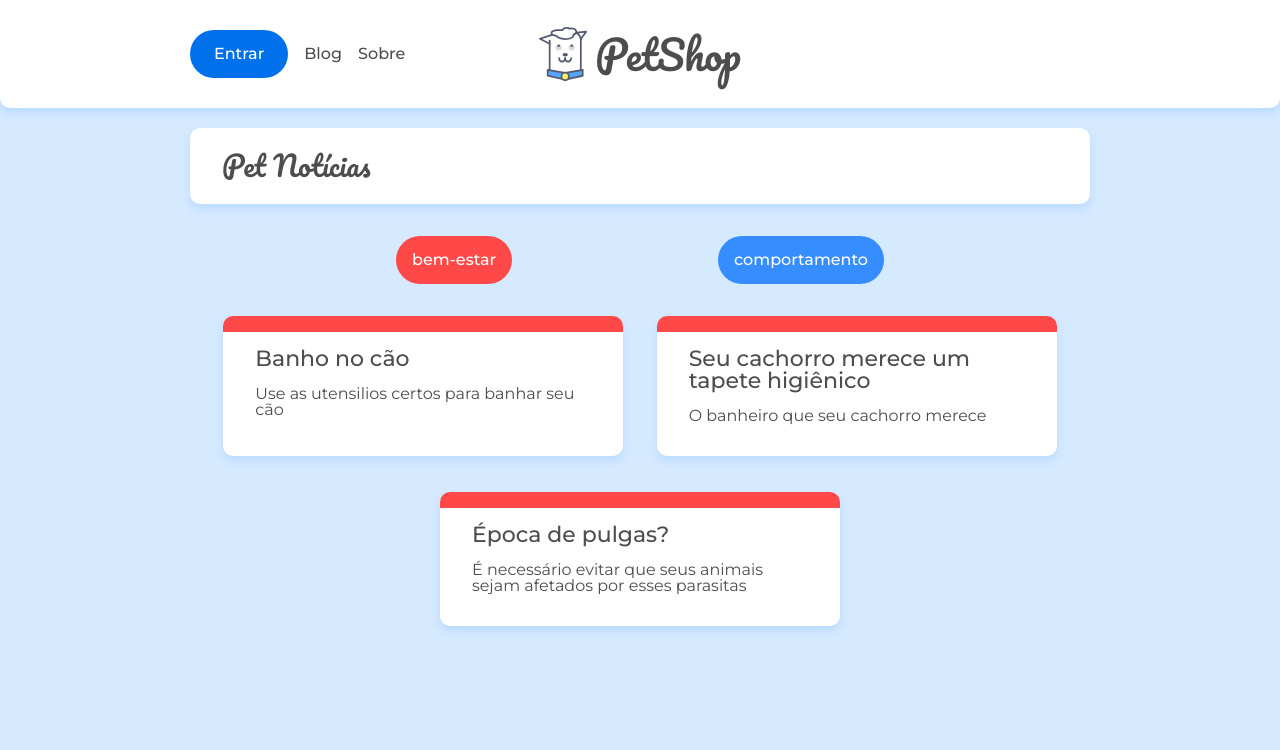
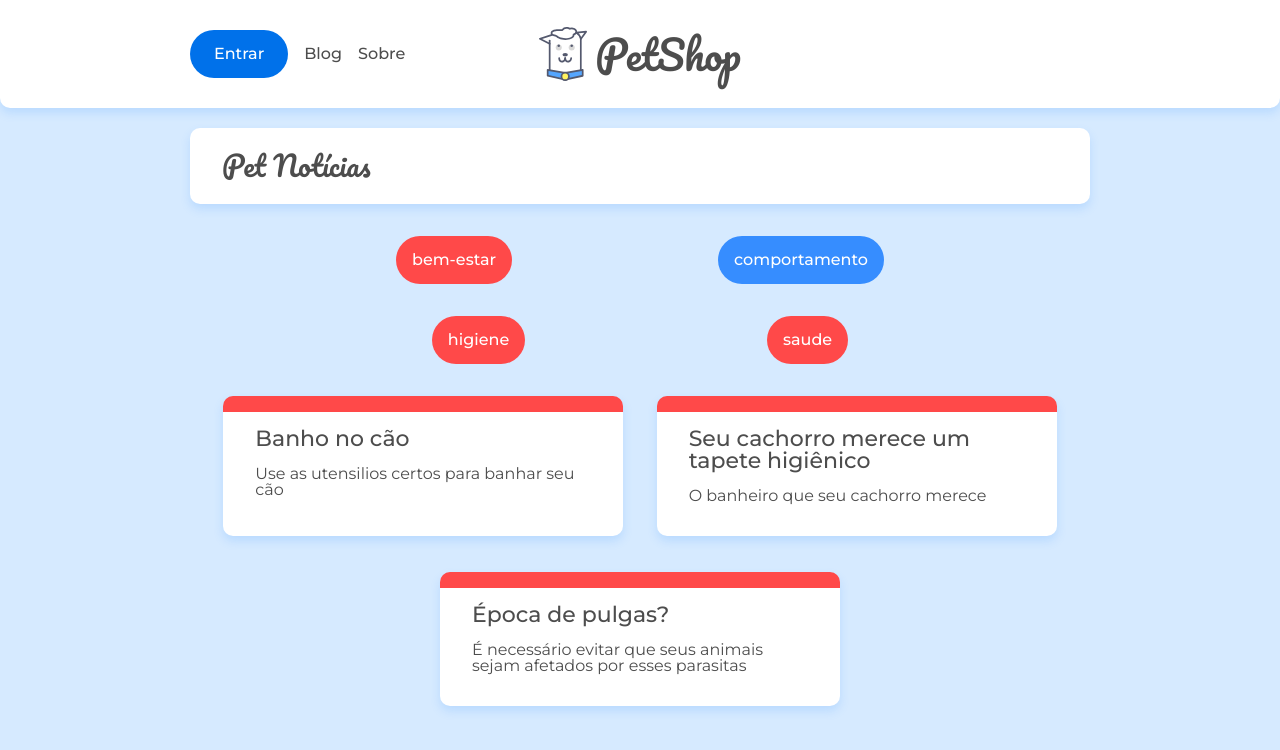
Before and after one commit to pinheiroduda/alura-petshop, a React (Create React App) app: page /categoria/bem-estar in a window 1280 px wide. Shown: the top 750 px of the page. Built offline with nearby package versions, Linux system fonts and the light colour scheme; data requests are answered from the project's data file.

Commit message:
feat: displays subcategories buttons

```diff
--- a/src/paginas/Categoria.jsx
+++ b/src/paginas/Categoria.jsx
@@ -6,10 +6,11 @@ import ListaPost from '../components/ListaPost'
 
 import '../assets/css/blog.css'
 import { busca } from '../api/api'
+import { Link } from 'react-router-dom'
 
 const Categoria = () => {
   const { id } = useParams()
-  const { path } = useRouteMatch()
+  const { url, path } = useRouteMatch()
   const [subcategorias, setSubcategorias] = useState([])
 
   useEffect(() => {
@@ -25,6 +26,16 @@ const Categoria = () => {
       </div>
 
       <ListaCategorias />
+      <ul className="lista-categorias container flex">
+        {subcategorias.map(subcategoria => (
+          <li
+            className={`lista-categorias__categoria lista-categorias__categoria--${id}`}
+            key={subcategoria}
+          >
+            <Link to={`${url}/${subcategoria}`}>{subcategoria}</Link>
+          </li>
+        ))}
+      </ul>
       <Route exact psth={`${path}/`}>
         <ListaPost url={`/posts?categoria=${id}`} />
       </Route>
```
